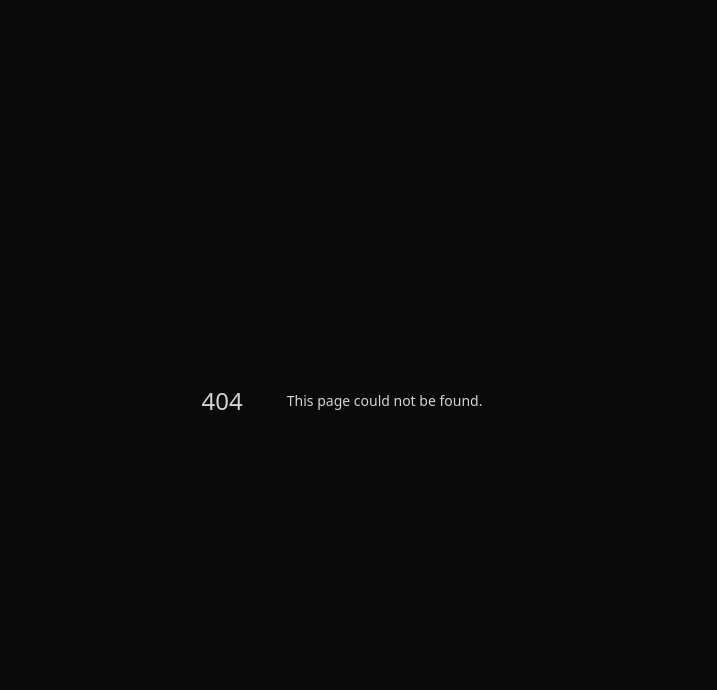
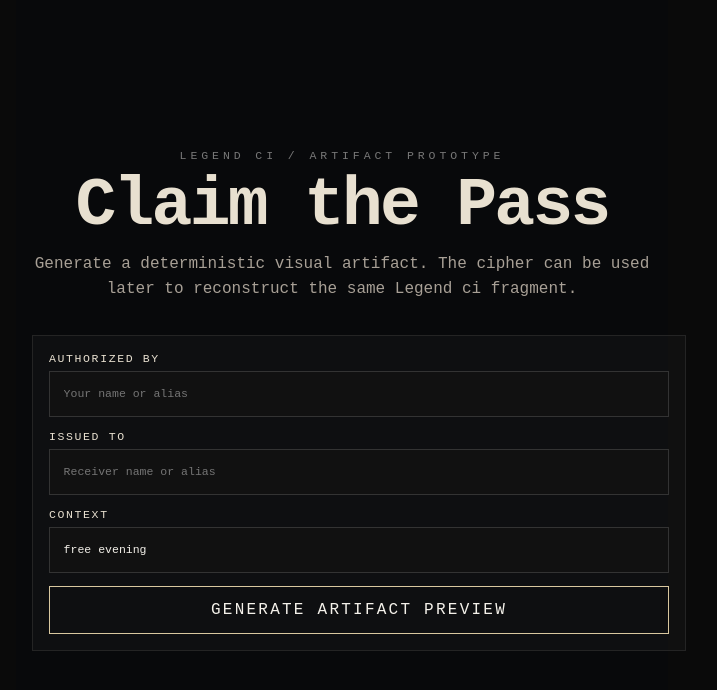
Before and after one commit to Ihorog/ci-moment, a Next.js app: page /v2 in a window 1280 px wide. Before the commit this address had no page. Shown: the top 690 px of the page, without its empty margins (298-1015 px from the left). Built offline with nearby package versions, Linux system fonts and the light colour scheme.

Commit message:
Add V2 artifact prototype page

```diff
--- /dev/null
+++ b/app/v2/page.tsx
@@ -0,0 +1,117 @@
+"use client";
+
+import { FormEvent, useMemo, useState } from 'react';
+import LegendArtifactCard from '@/components/LegendArtifactCard';
+import { getArtifactData } from '@/lib/legend-engine';
+
+export default function V2Page() {
+  const [senderName, setSenderName] = useState('');
+  const [receiverName, setReceiverName] = useState('');
+  const [context, setContext] = useState('free evening');
+  const [submitted, setSubmitted] = useState(false);
+
+  const artifact = useMemo(() => {
+    if (!submitted || !senderName.trim() || !receiverName.trim()) return null;
+    return getArtifactData(senderName, receiverName, context || 'moment');
+  }, [submitted, senderName, receiverName, context]);
+
+  function handleSubmit(event: FormEvent<HTMLFormElement>) {
+    event.preventDefault();
+    setSubmitted(true);
+  }
+
+  return (
+    <main
+      style={{
+        minHeight: '100vh',
+        background: '#08090b',
+        color: '#e8e0d0',
+        fontFamily: "'Courier New', Courier, monospace",
+        display: 'grid',
+        placeItems: 'center',
+        padding: '2rem 1rem',
+      }}
+    >
+      <div style={{ width: 'min(960px, 100%)', display: 'grid', gap: '2rem' }}>
+        <section style={{ display: 'grid', gap: '0.8rem', textAlign: 'center' }}>
+          <div style={{ fontSize: '0.72rem', letterSpacing: '0.34em', textTransform: 'uppercase', color: '#777' }}>
+            Legend ci / artifact prototype
+          </div>
+          <h1 style={{ margin: 0, fontSize: 'clamp(2rem, 7vw, 4.25rem)', lineHeight: 0.95, letterSpacing: '-0.04em' }}>
+            Claim the Pass
+          </h1>
+          <p style={{ margin: '0 auto', maxWidth: 620, color: '#a8a096', lineHeight: 1.6 }}>
+            Generate a deterministic visual artifact. The cipher can be used later to reconstruct the same Legend ci fragment.
+          </p>
+        </section>
+
+        <form
+          onSubmit={handleSubmit}
+          style={{
+            margin: '0 auto',
+            width: 'min(640px, 100%)',
+            display: 'grid',
+            gap: '0.85rem',
+            padding: '1rem',
+            border: '1px solid #242424',
+            background: 'rgba(255,255,255,0.025)',
+          }}
+        >
+          <label style={{ display: 'grid', gap: '0.35rem', fontSize: '0.72rem', letterSpacing: '0.14em', textTransform: 'uppercase' }}>
+            Authorized by
+            <input value={senderName} onChange={(event) => setSenderName(event.target.value)} placeholder="Your name or alias" required style={inputStyle} />
+          </label>
+
+          <label style={{ display: 'grid', gap: '0.35rem', fontSize: '0.72rem', letterSpacing: '0.14em', textTransform: 'uppercase' }}>
+            Issued to
+            <input value={receiverName} onChange={(event) => setReceiverName(event.target.value)} placeholder="Receiver name or alias" required style={inputStyle} />
+          </label>
+
+          <label style={{ display: 'grid', gap: '0.35rem', fontSize: '0.72rem', letterSpacing: '0.14em', textTransform: 'uppercase' }}>
+            Context
+            <input value={context} onChange={(event) => setContext(event.target.value)} placeholder="free evening / decision / gift" style={inputStyle} />
+          </label>
+
+          <button type="submit" style={buttonStyle}>Generate Artifact Preview</button>
+        </form>
+
+        {artifact && (
+          <section style={{ display: 'grid', placeItems: 'center', gap: '1.25rem' }}>
+            <LegendArtifactCard artifact={artifact} />
+            <div style={{ width: 'min(760px, 92vw)', display: 'grid', gap: '0.65rem', color: '#b8afa3', lineHeight: 1.55 }}>
+              <div style={{ color: '#e8e0d0', letterSpacing: '0.18em', fontSize: '0.75rem', textTransform: 'uppercase' }}>
+                Legend ci fragment
+              </div>
+              <p style={{ margin: 0 }}>{artifact.legend.element}</p>
+              <p style={{ margin: 0 }}>{artifact.legend.celestial}</p>
+              <p style={{ margin: 0 }}>{artifact.legend.logic}</p>
+              <code style={{ color: '#d8c79f', wordBreak: 'break-word' }}>{artifact.cipher.code}</code>
+            </div>
+          </section>
+        )}
+      </div>
+    </main>
+  );
+}
+
+const inputStyle = {
+  width: '100%',
+  boxSizing: 'border-box' as const,
+  minHeight: 46,
+  border: '1px solid #333',
+  background: '#111',
+  color: '#f4f1ea',
+  padding: '0 0.85rem',
+  font: 'inherit',
+};
+
+const buttonStyle = {
+  minHeight: 48,
+  border: '1px solid #d8c79f',
+  background: 'transparent',
+  color: '#f4f1ea',
+  font: 'inherit',
+  letterSpacing: '0.14em',
+  textTransform: 'uppercase' as const,
+  cursor: 'pointer',
+};
```
